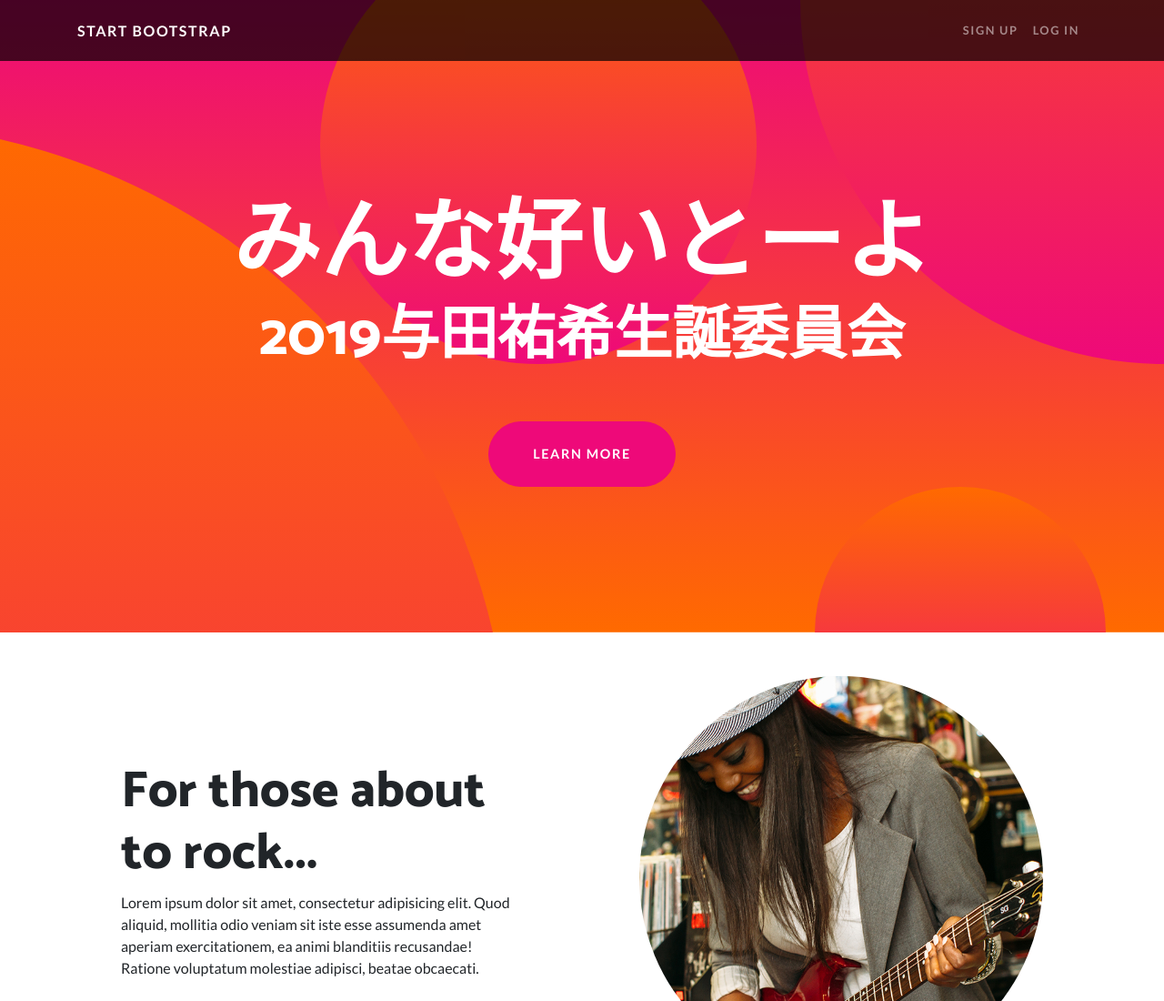
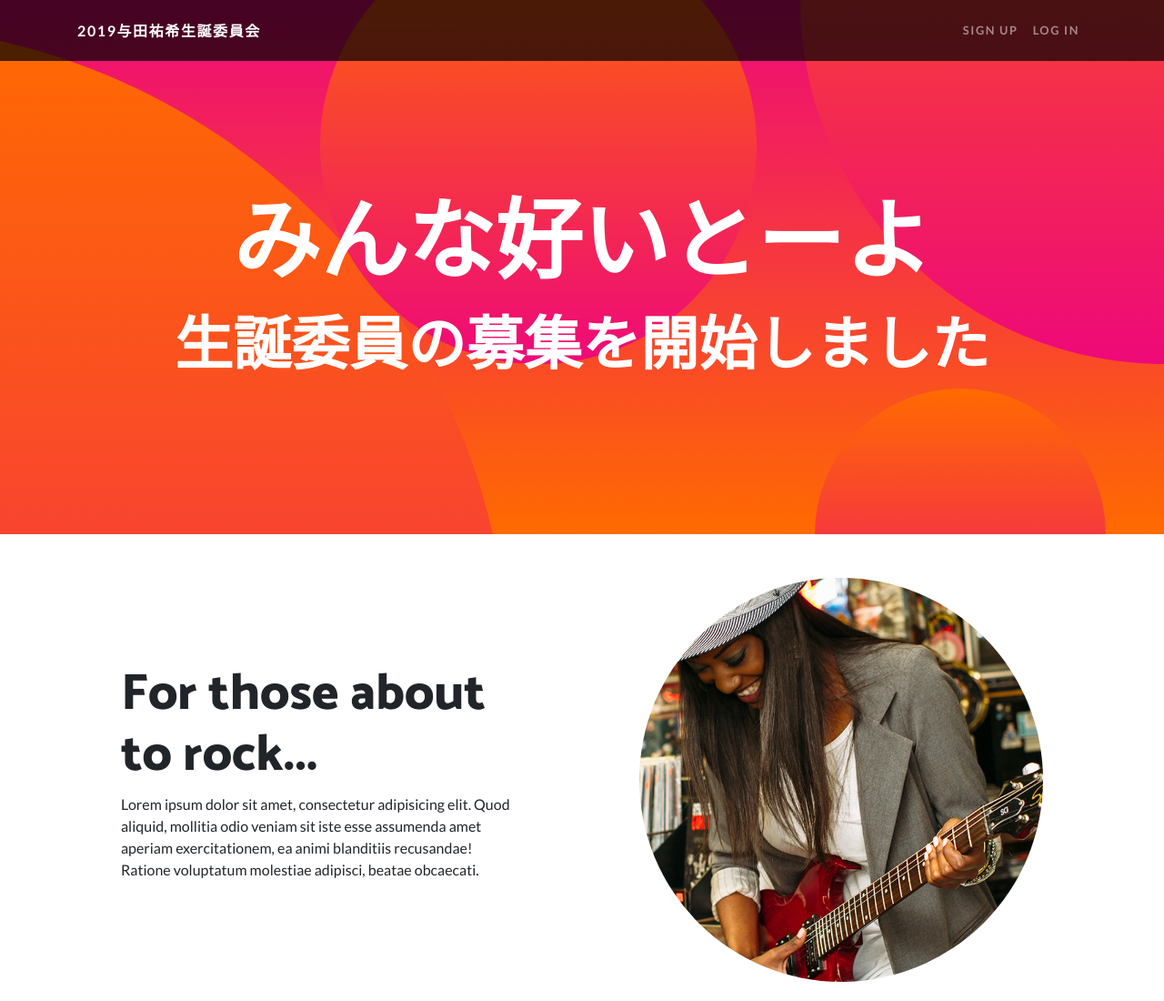
Before and after one commit to nowheretogo/startbootstrap-one-page-wonder-gh-pages, a website: page index.html in a window 1280 px wide. Shown: the top 1100 px of the page at 91% size. Drawn offline with Linux system fonts and the light colour scheme.

Commit message:
update masthead

```diff
--- a/index.html
+++ b/index.html
@@ -27,7 +27,7 @@
     <!-- Navigation -->
     <nav class="navbar navbar-expand-lg navbar-dark navbar-custom fixed-top">
       <div class="container">
-        <a class="navbar-brand" href="#">Start Bootstrap</a>
+        <a class="navbar-brand" href="#">2019与田祐希生誕委員会</a>
         <button class="navbar-toggler" type="button" data-toggle="collapse" data-target="#navbarResponsive" aria-controls="navbarResponsive" aria-expanded="false" aria-label="Toggle navigation">
           <span class="navbar-toggler-icon"></span>
         </button>
@@ -47,9 +47,9 @@
     <header class="masthead text-center text-white">
       <div class="masthead-content">
         <div class="container">
-          <h1 class="masthead-heading mb-1">みんな好いとーよ</h1>
-          <h2 class="masthead-subheading mb-1">2019与田祐希生誕委員会</h2>
-          <a href="#" class="btn btn-primary btn-xl rounded-pill mt-5">Learn More</a>
+          <h1 class="masthead-heading mb-3">みんな好いとーよ</h1>
+
+          <h2 class="masthead-subheading mb-1">生誕委員の募集を開始しました</h2>
         </div>
       </div>
       <div class="bg-circle-1 bg-circle"></div>
```
